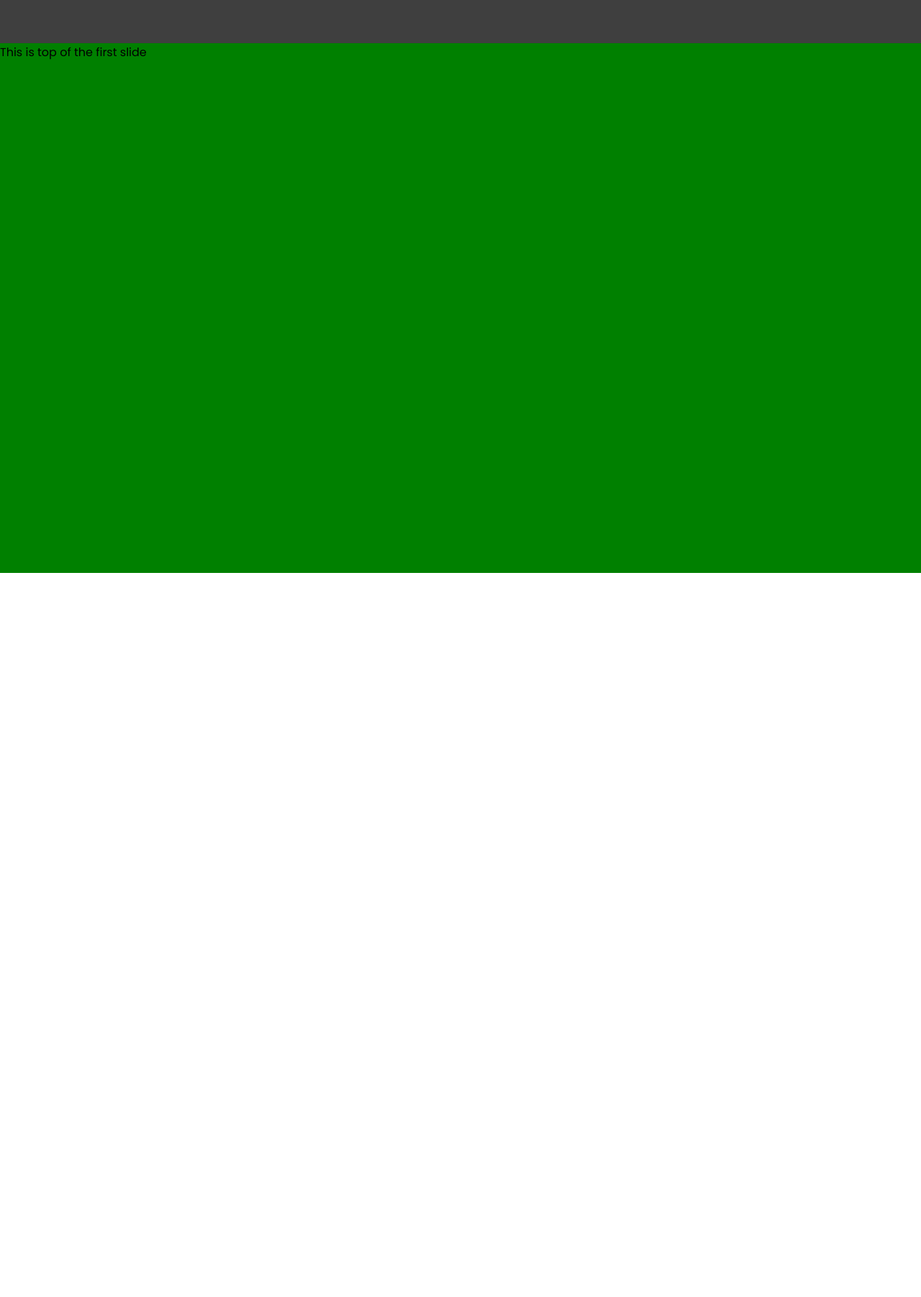
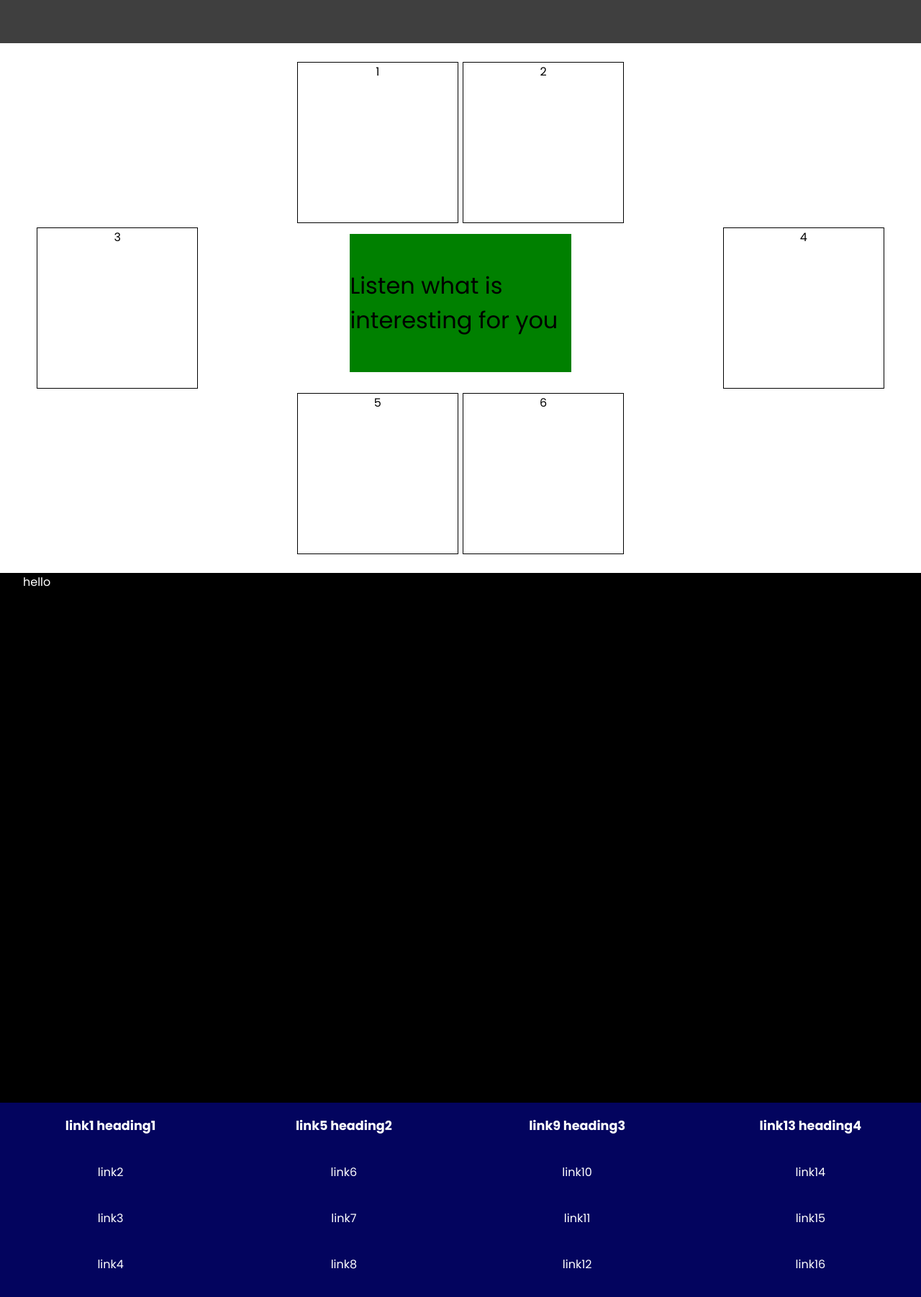
Before and after one commit to Disaeral/styled-practice, a React (Create React App) app: page / in a window 1280 px wide. Shown: the part 756-2558 px from the top of the page at 72% size. Before the commit the page ends 1552 px from the top, so only its background shows below. Built offline with nearby package versions, Linux system fonts and the light colour scheme; grey boxes are pictures that could not be loaded.

Commit message:
mobile styles

```diff
--- a/src/App.js
+++ b/src/App.js
@@ -1,13 +1,18 @@
 import { BrowserRouter } from "react-router-dom";
+import Footer from "./components/Footer/Footer";
 import Navbar from "./components/Navbar/Navbar";
 import Main from "./pages/Main";
+import Theme from "./Theme";
 
 function App() {
   return (
+    <Theme>
     <BrowserRouter>
       <Navbar />
       <Main />
+      <Footer />
     </BrowserRouter>
+    </Theme>
   );
 }
 
--- /dev/null
+++ b/src/Theme.js
@@ -0,0 +1,28 @@
+import React from 'react'
+import {ThemeProvider} from 'styled-components'
+
+const theme = {
+    colors: {
+      navyBlue: "#03045eff",
+      darkCornflowerBlue: "#023e8aff",
+      starCommandBlue: "#0077b6ff",
+      blueGreen: "#0096c7ff",
+      ceruleanCrayola: "#00b4d8ff",
+      skyBlueCrayola: "#48cae4ff",
+      skyBlueCrayolaSec: "#90e0efff",
+      blizzardBlue: "#ade8f4ff",
+      powderBlue: "#caf0f8ff",
+    },
+    fonts: ["sans-serif", "Roboto"],
+    fontSizes: {
+      small: "1em",
+      medium: "2em",
+      large: "3em"
+    }
+  };
+
+  const Theme = ({ children }) => (
+    <ThemeProvider theme={theme}>{children}</ThemeProvider>
+  );
+
+  export default Theme
--- /dev/null
+++ b/src/components/Footer/Footer.js
@@ -0,0 +1,109 @@
+import React from 'react';
+import styled from 'styled-components'
+import { MyLink, MyList, MyListElement } from '../../globalStyles';
+
+const AppFooter = styled.div`
+    background-color: ${props => props.theme.colors.navyBlue};
+    padding-bottom: 5rem;
+    flex-wrap:wrap;
+    display:flex;
+    width: 100%;
+    justify-content:space-between;
+    align-items: center;
+    @media screen and (max-width: 769px) {
+        flex-direction:column;
+    }
+`
+const FooterColumn = styled.div`
+    display:flex;
+    flex-direction: column;
+    color: #000;
+    width: 24vw;
+
+`
+const FooterList = styled(MyList)`
+display:flex;
+    flex-direction: column;
+`
+const FooterEl = styled(MyListElement)``
+
+const FooterLink = styled(MyLink)`
+color: white;
+`
+
+const FooterElHeading = styled.h2`
+font-size:1.1rem;
+`
+
+const Footer = () => {
+    return (
+        <AppFooter>
+            <FooterColumn>
+                <FooterList>
+                    <FooterElHeading>
+                        <FooterLink>link1 heading1</FooterLink>
+                    </FooterElHeading>
+                    <FooterEl>
+                        <FooterLink>link2</FooterLink>
+                    </FooterEl>
+                    <FooterEl>
+                        <FooterLink>link3</FooterLink>
+                    </FooterEl>
+                    <FooterEl>
+                        <FooterLink>link4</FooterLink>
+                    </FooterEl>
+                </FooterList>
+            </FooterColumn>
+            <FooterColumn>
+                <FooterList>
+                    <FooterElHeading>
+                        <FooterLink>link5 heading2</FooterLink>
+                    </FooterElHeading>
+                    <FooterEl>
+                        <FooterLink>link6</FooterLink>
+                    </FooterEl>
+                    <FooterEl>
+                        <FooterLink>link7</FooterLink>
+                    </FooterEl>
+                    <FooterEl>
+                        <FooterLink>link8</FooterLink>
+                    </FooterEl>
+                </FooterList>
+            </FooterColumn>
+            <FooterColumn>
+                <FooterList>
+                    <FooterElHeading>
+                        <FooterLink>link9 heading3</FooterLink>
+                    </FooterElHeading>
+                    <FooterEl>
+                        <FooterLink>link10</FooterLink>
+                    </FooterEl>
+                    <FooterEl>
+                        <FooterLink>link11</FooterLink>
+                    </FooterEl>
+                    <FooterEl>
+                        <FooterLink>link12</FooterLink>
+                    </FooterEl>
+                </FooterList>
+            </FooterColumn>
+            <FooterColumn>
+            <FooterList>
+                    <FooterElHeading>
+                        <FooterLink>link13 heading4</FooterLink>
+                    </FooterElHeading>
+                    <FooterEl>
+                        <FooterLink>link14</FooterLink>
+                    </FooterEl>
+                    <FooterEl>
+                        <FooterLink>link15</FooterLink>
+                    </FooterEl>
+                    <FooterEl>
+                        <FooterLink>link16</FooterLink>
+                    </FooterEl>
+                </FooterList>
+            </FooterColumn>
+        </AppFooter>
+    );
+};
+
+export default Footer;
--- a/src/components/Navbar/Navbar.js
+++ b/src/components/Navbar/Navbar.js
@@ -68,7 +68,7 @@ const SubMenuContainer = styled.div`
   pointer-events: none;
   transition: all 0.1s ease-out;
   ${MenuItem}:hover > & {
-    transform: translate(0, 0);
+
     opacity: 1;
     pointer-events: auto;
   }
@@ -101,10 +101,13 @@ const SubMenuItem = styled(MyListElement)`
   justify-content: space-between; //для иконки внутри внешнего элемента со вложенным списком
   transition: all 0.2s ease-out;
   cursor: pointer;
-  &:hover,
-  &:hover > ${SubMenuLink} {
+  &:hover
+   {
     background-color: #fff;
     color: #000;
+    & > ${SubMenuLink} {
+      color: #000;
+    }
   }
 `;
 
@@ -131,7 +134,7 @@ const MenuContainer = styled.div`
     justify-content: flex-start;
     flex-direction: column;
     position: absolute;
-    top: ${({ visible }) => (visible ? "100%" : "-100vh")};;
+    top: ${({ visible }) => (visible ? "100%" : "-100vh")};
     left: 0;
     width: 100%;
     background-color: #5680e9;
@@ -183,37 +186,37 @@ const Navbar = () => {
         <NavMenu>
           <MenuItem>
             <MenuLink>
-              <span>Category 1</span>
+              <span>Жанры</span>
               <ArrowDown />
             </MenuLink>
 
             <SubMenuContainer>
               <SubMenu>
                 <SubMenuItem>
-                  <SubMenuLink>Subcategory 1</SubMenuLink>
+                  <SubMenuLink>Rock</SubMenuLink>
                 </SubMenuItem>
                 <SubMenuItem>
-                  <SubMenuLink>Subcategory 2</SubMenuLink>
+                  <SubMenuLink>Electronica</SubMenuLink>
                 </SubMenuItem>
                 <SubMenuItem>
-                  <SubMenuLink>Subcategory 3</SubMenuLink>
+                  <SubMenuLink>Rap</SubMenuLink>
                 </SubMenuItem>
                 <SubMenuItem>
-                  <SubMenuLink>Subcategory 4</SubMenuLink>
+                  <SubMenuLink>Indie</SubMenuLink>
                 </SubMenuItem>
               </SubMenu>
             </SubMenuContainer>
           </MenuItem>
           <MenuItem>
-            <MenuLink>Category 2</MenuLink>
+            <MenuLink>Библиотека</MenuLink>
           </MenuItem>
           <MenuItem>
-            <MenuLink>Category 3</MenuLink>
+            <MenuLink>Плейлисты</MenuLink>
           </MenuItem>
         </NavMenu>
         <ButtonsContainer>
-          <TransparentButton>Логин</TransparentButton>
-          <Button>Регистрация</Button>
+          <TransparentButton to="/login">Логин</TransparentButton>
+          <Button to="/login">Регистрация</Button>
         </ButtonsContainer>
       </MenuContainer>
 
--- a/src/components/Slides/SlideOne.js
+++ b/src/components/Slides/SlideOne.js
@@ -1,14 +1,110 @@
 import React from 'react';
-import { Slide } from '../../globalStyles';
+import { MyList, MyListElement, Slide } from '../../globalStyles';
+import styled from 'styled-components'
+
+const SlideOneCont = styled(Slide)`
+    position:relative;
+    @media screen and (max-width: 768px) {
+        display:flex;
+        flex-direction: column;
+        align-items:center;
+    }
+`
+
+const ListContainer = styled.div`
+    display:flex;
+    justify-content:center;
+    align-items:center;
+    flex-wrap:wrap;
+    padding:1rem;
+
+
+`
+
+const GenresList = styled(MyList)`
+    display:flex;
+    flex-wrap:wrap;
+    justify-content:center;
+    align-items:center;
+
+`
+
+const GenreElem = styled(MyListElement)`
+    border:1px solid black;
+    cursor: pointer;
+    margin:0 .2rem;
+    width: 28vh;
+    height: 28vh;
+    transition: all .2s ease-out;
+    &:hover {
+        transform:scale(1.05);
+
+    }
+    @media screen and (max-width: 768px) {
+        height: 20vh;
+        width: 20vh;
+    }
+`
+const FlexRow = styled.div`
+    display:flex;
+    align-items:center;
+    justify-content:center;
+    width:100%;
+    &:nth-child(2) {
+        justify-content:space-between;
+        align-self:flex-end;
+
+        @media screen and (max-width: 768px) {
+            max-width: 100%;
+            align-items:center;
+            justify-content:center;
+        }
+    }
+    padding: .2rem 0;
+`
+const MainTitle = styled.div`
+    position: absolute;
+    top:36%;
+    left: 38%;
+    height: 24vh;
+    width: 24vw;
+    background-color: green;
+    font-size: 2rem;
+    display:flex;
+    justify-content: center;
+    align-items: center;
+    @media screen and (max-width: 768px) {
+        position: initial;
+        width: 100%;
+    }
+`
 
 const SlideOne = () => {
-    return (<>
+    return (
 
-        <Slide>
-            <div>This is top of the first slide</div>
+        <SlideOneCont lightBg>
+            <MainTitle>
+                Listen what is interesting for you
+            </MainTitle>
+            <ListContainer>
+            <GenresList>
+                <FlexRow>
+                <GenreElem>1</GenreElem>
+                <GenreElem>2</GenreElem>
+                </FlexRow>
+                <FlexRow>
+                <GenreElem>3</GenreElem>
+                <GenreElem>4</GenreElem>
+                </FlexRow>
+                <FlexRow>
+                <GenreElem>5</GenreElem>
+                <GenreElem>6</GenreElem>
+                </FlexRow>
 
-        </Slide>
-        </>
+            </GenresList>
+            </ListContainer>
+        </SlideOneCont>
+
     );
 };
 
--- a/src/components/Slides/SlideTwo.js
+++ b/src/components/Slides/SlideTwo.js
@@ -1,10 +1,11 @@
 import React from 'react';
+import { Slide } from '../../globalStyles';
 
 const SlideTwo = () => {
     return (
-        <div>
-
-        </div>
+        <Slide>
+            <p style={{color:"fff"}}>hello</p>
+        </Slide>
     );
 };
 
--- a/src/globalStyles.js
+++ b/src/globalStyles.js
@@ -20,8 +20,8 @@ const Global = createGlobalStyle`
 `;
 
 export const MyLink = styled(Link)`
-  color:white;
-  transition: all .2s ease-out;
+  color: white;
+  transition: all 0.2s ease-out;
   //background-color: #5ab9ea;
   height: 4rem;
   display: flex;
@@ -41,22 +41,24 @@ export const MyList = styled.ul`
 export const MyButton = styled(MyLink)`
   background-color: #8860d0;
   padding: 0 1rem;
-  margin: 0 .5rem;
+  margin: 0 0.5rem;
   border-radius: 5px;
   border: 1px solid transparent;
-  transition: all .2s ease-out;
-  width:90%;
-  &:hover{
+  transition: all 0.2s ease-out;
+  width: 90%;
+  &:hover {
     border: 1px solid #ffffffcc;
   }
-`
+`;
 
 export const Slide = styled.div`
   height: calc(100vh - 4rem);
-  background-color: green;
-  color: black;
+  color: ${({ lightBg }) => (lightBg ? "#000" : "#fff")};
   z-index: 0;
-  display:flex;
-`
+  display: flex;
+  padding: 0 2rem;
+  background-color: ${({ lightBg }) => (lightBg ? "#fff" : "#000")};
+  //overflow-y:scroll;
+`;
 
 export default Global;
```
Also changed, not shown: src/pages/Auth.js (deleted, +0 -11 lines).
